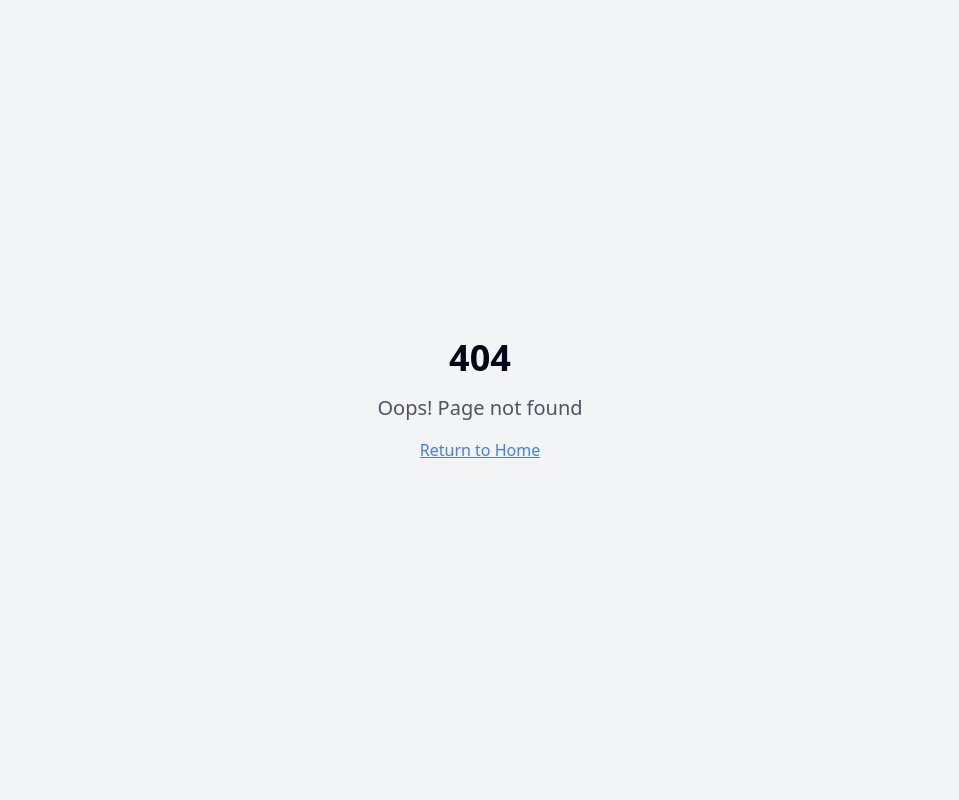
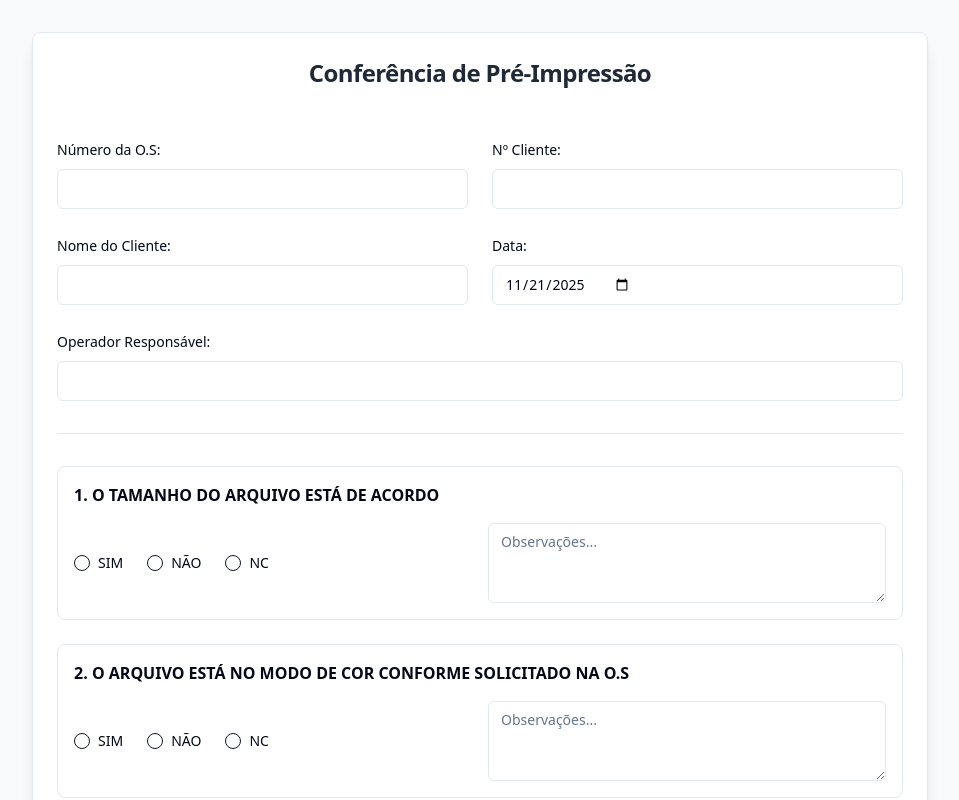
Before and after one commit to graficaprimacor-ux/conferencia, a React (Vite) app: page /checklist in a window 1280 px wide. Before the commit this address had no page. Shown: the top 800 px of the page, without its empty margins (160-1119 px from the left). Built offline with nearby package versions, Linux system fonts and the light colour scheme.

Commit message:
[dyad] Criado sistema de checklist de pré-impressão - wrote 5 file(s), added jspdf, html2canvas package(s)

```diff
--- a/package.json
+++ b/package.json
@@ -45,7 +45,9 @@
     "cmdk": "^1.0.0",
     "date-fns": "^3.6.0",
     "embla-carousel-react": "^8.3.0",
+    "html2canvas": "^1.4.1",
     "input-otp": "^1.2.4",
+    "jspdf": "^3.0.4",
     "lucide-react": "^0.462.0",
     "next-themes": "^0.3.0",
     "react": "^18.3.1",
--- a/src/App.tsx
+++ b/src/App.tsx
@@ -5,6 +5,7 @@ import { QueryClient, QueryClientProvider } from "@tanstack/react-query";
 import { BrowserRouter, Routes, Route } from "react-router-dom";
 import Index from "./pages/Index";
 import NotFound from "./pages/NotFound";
+import PrepressChecklist from "./pages/PrepressChecklist";
 
 const queryClient = new QueryClient();
 
@@ -16,6 +17,7 @@ const App = () => (
       <BrowserRouter>
         <Routes>
           <Route path="/" element={<Index />} />
+          <Route path="/checklist" element={<PrepressChecklist />} />
           {/* ADD ALL CUSTOM ROUTES ABOVE THE CATCH-ALL "*" ROUTE */}
           <Route path="*" element={<NotFound />} />
         </Routes>
--- a/src/pages/Index.tsx
+++ b/src/pages/Index.tsx
@@ -1,17 +1,22 @@
-// Update this page (the content is just a fallback if you fail to update the page)
-
+import { Button } from "@/components/ui/button";
 import { MadeWithDyad } from "@/components/made-with-dyad";
+import { Link } from "react-router-dom";
 
 const Index = () => {
   return (
-    <div className="min-h-screen flex items-center justify-center bg-gray-100">
+    <div className="min-h-screen flex flex-col items-center justify-center bg-gray-100 p-4">
       <div className="text-center">
-        <h1 className="text-4xl font-bold mb-4">Welcome to Your Blank App</h1>
-        <p className="text-xl text-gray-600">
-          Start building your amazing project here!
+        <h1 className="text-4xl font-bold mb-4">Sistema de Conferência</h1>
+        <p className="text-xl text-gray-600 mb-8">
+          Clique no botão abaixo para acessar o checklist de pré-impressão.
         </p>
+        <Button asChild size="lg">
+          <Link to="/checklist">Acessar Checklist</Link>
+        </Button>
       </div>
-      <MadeWithDyad />
+      <div className="absolute bottom-4">
+        <MadeWithDyad />
+      </div>
     </div>
   );
 };
--- /dev/null
+++ b/src/pages/PrepressChecklist.tsx
@@ -0,0 +1,181 @@
+import React, { useState, useRef } from 'react';
+import { Button } from "@/components/ui/button";
+import { Input } from "@/components/ui/input";
+import { Label } from "@/components/ui/label";
+import { RadioGroup, RadioGroupItem } from "@/components/ui/radio-group";
+import { Textarea } from "@/components/ui/textarea";
+import { Card, CardContent, CardHeader, CardTitle } from "@/components/ui/card";
+import { Separator } from "@/components/ui/separator";
+import jsPDF from 'jspdf';
+import html2canvas from 'html2canvas';
+
+const checklistItems = [
+    "O TAMANHO DO ARQUIVO ESTÁ DE ACORDO",
+    "O ARQUIVO ESTÁ NO MODO DE COR CONFORME SOLICITADO NA O.S",
+    "O ARQUIVO POSSUI SANGRIA DE NO MÍNIMO 5MM",
+    "VERIFIQUE SE TODAS DAS IMAGENS ESTÃO COM NO MÍNIMO 300 DPI’S DE QUALIDADE E SE TODAS FORAM CONVERTIDAS PARA CMYK",
+    "VERIFIQUE SE FOI FEITO SINALIZAÇÃO PARA O DESTAQUE",
+    "VERIFIQUE A PORCENTAGEM DO PRETO NOS TEXTOS E DEMAIS OBJETOS. (C=0, M=0, Y=0, K=100%)",
+    "VERIFIQUE A ORTOGRAFIA E A DIAGRAMAÇÃO DO DOCUMENTO",
+    "VERIFIQUE SE O ARQUIVO ESTÁ COM RESERVA DE COLA - FRENTE | VERSO",
+    "VERIFIQUE SE A FACA ESTÁ SOBREPOSTA E EM PANTONE",
+    "VERIFIQUE NOMENCLATURA NO PDF, COM NOME, NÚMERO O.S",
+    "FOI MONTADO BONECA",
+    "FEZ APONTAMENTO NO SISTEMA",
+    "FOI ENVIADO CLICHÊ",
+    "FOI ENVIADO FACA",
+    "QUAL MODO DE COR? (PANTONE) - (POLICROMIA) - (PRETO E BRANCO)"
+];
+
+const initialChecklistState = checklistItems.reduce((acc, item) => {
+    acc[item] = { option: '', observation: '' };
+    return acc;
+}, {} as Record<string, { option: string; observation: string }>);
+
+const PrepressChecklist = () => {
+    const [headerData, setHeaderData] = useState({
+        osNumber: '',
+        clientNumber: '',
+        clientName: '',
+        date: new Date().toISOString().split('T')[0],
+        operator: ''
+    });
+    const [checklistData, setChecklistData] = useState(initialChecklistState);
+    const printRef = useRef<HTMLDivElement>(null);
+
+    const handleHeaderChange = (e: React.ChangeEvent<HTMLInputElement>) => {
+        const { id, value } = e.target;
+        setHeaderData(prev => ({ ...prev, [id]: value }));
+    };
+
+    const handleChecklistChange = (item: string, type: 'option' | 'observation', value: string) => {
+        setChecklistData(prev => ({
+            ...prev,
+            [item]: { ...prev[item], [type]: value }
+        }));
+    };
+
+    const handleGeneratePdf = () => {
+        const input = printRef.current;
+        if (input) {
+            html2canvas(input, { scale: 2 }).then(canvas => {
+                const imgData = canvas.toDataURL('image/png');
+                const pdf = new jsPDF('p', 'mm', 'a4');
+                const pdfWidth = pdf.internal.pageSize.getWidth();
+                const pdfHeight = pdf.internal.pageSize.getHeight();
+
+                const imgProps= pdf.getImageProperties(imgData);
+                const imgWidth = pdfWidth;
+                const imgHeight = (imgProps.height * imgWidth) / imgProps.width;
+
+                let heightLeft = imgHeight;
+                let position = 0;
+
+                pdf.addImage(imgData, 'PNG', 0, position, imgWidth, imgHeight);
+                heightLeft -= pdfHeight;
+
+                while (heightLeft > 0) {
+                  position = position - pdfHeight;
+                  pdf.addPage();
+                  pdf.addImage(imgData, 'PNG', 0, position, imgWidth, imgHeight);
+                  heightLeft -= pdfHeight;
+                }
+
+                pdf.save(`OS_${headerData.osNumber || 'checklist'}.pdf`);
+            });
+        }
+    };
+
+    const handlePrint = () => {
+        window.print();
+    };
+
+    return (
+        <div className="container mx-auto p-4 md:p-8 bg-gray-50 print:p-0 print:bg-white">
+            <div ref={printRef}>
+                <Card className="w-full max-w-4xl mx-auto shadow-lg print:shadow-none print:border-none">
+                    <CardHeader>
+                        <CardTitle className="text-2xl font-bold text-center text-gray-800">
+                            Conferência de Pré-Impressão
+                        </CardTitle>
+                    </CardHeader>
+                    <CardContent className="p-6">
+                        <div className="grid grid-cols-1 md:grid-cols-2 gap-6 mb-6">
+                            <div className="space-y-2">
+                                <Label htmlFor="osNumber">Número da O.S:</Label>
+                                <Input id="osNumber" value={headerData.osNumber} onChange={handleHeaderChange} />
+                            </div>
+                            <div className="space-y-2">
+                                <Label htmlFor="clientNumber">Nº Cliente:</Label>
+                                <Input id="clientNumber" value={headerData.clientNumber} onChange={handleHeaderChange} />
+                            </div>
+                            <div className="space-y-2">
+                                <Label htmlFor="clientName">Nome do Cliente:</Label>
+                                <Input id="clientName" value={headerData.clientName} onChange={handleHeaderChange} />
+                            </div>
+                            <div className="space-y-2">
+                                <Label htmlFor="date">Data:</Label>
+                                <Input id="date" type="date" value={headerData.date} onChange={handleHeaderChange} />
+                            </div>
+                            <div className="space-y-2 md:col-span-2">
+                                <Label htmlFor="operator">Operador Responsável:</Label>
+                                <Input id="operator" value={headerData.operator} onChange={handleHeaderChange} />
+                            </div>
+                        </div>
+
+                        <Separator className="my-8" />
+
+                        <div className="space-y-6">
+                            {checklistItems.map((item, index) => (
+                                <div key={index} className="p-4 border rounded-lg bg-white break-inside-avoid">
+                                    <p className="font-semibold mb-4">{index + 1}. {item}</p>
+                                    <div className="grid grid-cols-1 md:grid-cols-2 gap-4">
+                                        <RadioGroup
+                                            value={checklistData[item].option}
+                                            onValueChange={(value) => handleChecklistChange(item, 'option', value)}
+                                            className="flex items-center space-x-4"
+                                        >
+                                            <div className="flex items-center space-x-2">
+                                                <RadioGroupItem value="SIM" id={`${index}-sim`} />
+                                                <Label htmlFor={`${index}-sim`}>SIM</Label>
+                                            </div>
+                                            <div className="flex items-center space-x-2">
+                                                <RadioGroupItem value="NÃO" id={`${index}-nao`} />
+                                                <Label htmlFor={`${index}-nao`}>NÃO</Label>
+                                            </div>
+                                            <div className="flex items-center space-x-2">
+                                                <RadioGroupItem value="NC" id={`${index}-nc`} />
+                                                <Label htmlFor={`${index}-nc`}>NC</Label>
+                                            </div>
+                                        </RadioGroup>
+                                        <div>
+                                            <Label htmlFor={`${index}-obs`} className="sr-only">Observações</Label>
+                                            <Textarea
+                                                id={`${index}-obs`}
+                                                placeholder="Observações..."
+                                                value={checklistData[item].observation}
+                                                onChange={(e) => handleChecklistChange(item, 'observation', e.target.value)}
+                                                className="h-12"
+                                            />
+                                        </div>
+                                    </div>
+                                </div>
+                            ))}
+                        </div>
+                    </CardContent>
+                </Card>
+            </div>
+
+            <div className="mt-8 flex justify-center gap-4 print:hidden">
+                <Button onClick={handleGeneratePdf} className="bg-blue-600 hover:bg-blue-700">
+                    GERAR PDF
+                </Button>
+                <Button onClick={handlePrint} variant="outline">
+                    IMPRIMIR
+                </Button>
+            </div>
+        </div>
+    );
+};
+
+export default PrepressChecklist;
```
Also changed, not shown: 1 other file (tests, documents, lock files or other folders).
